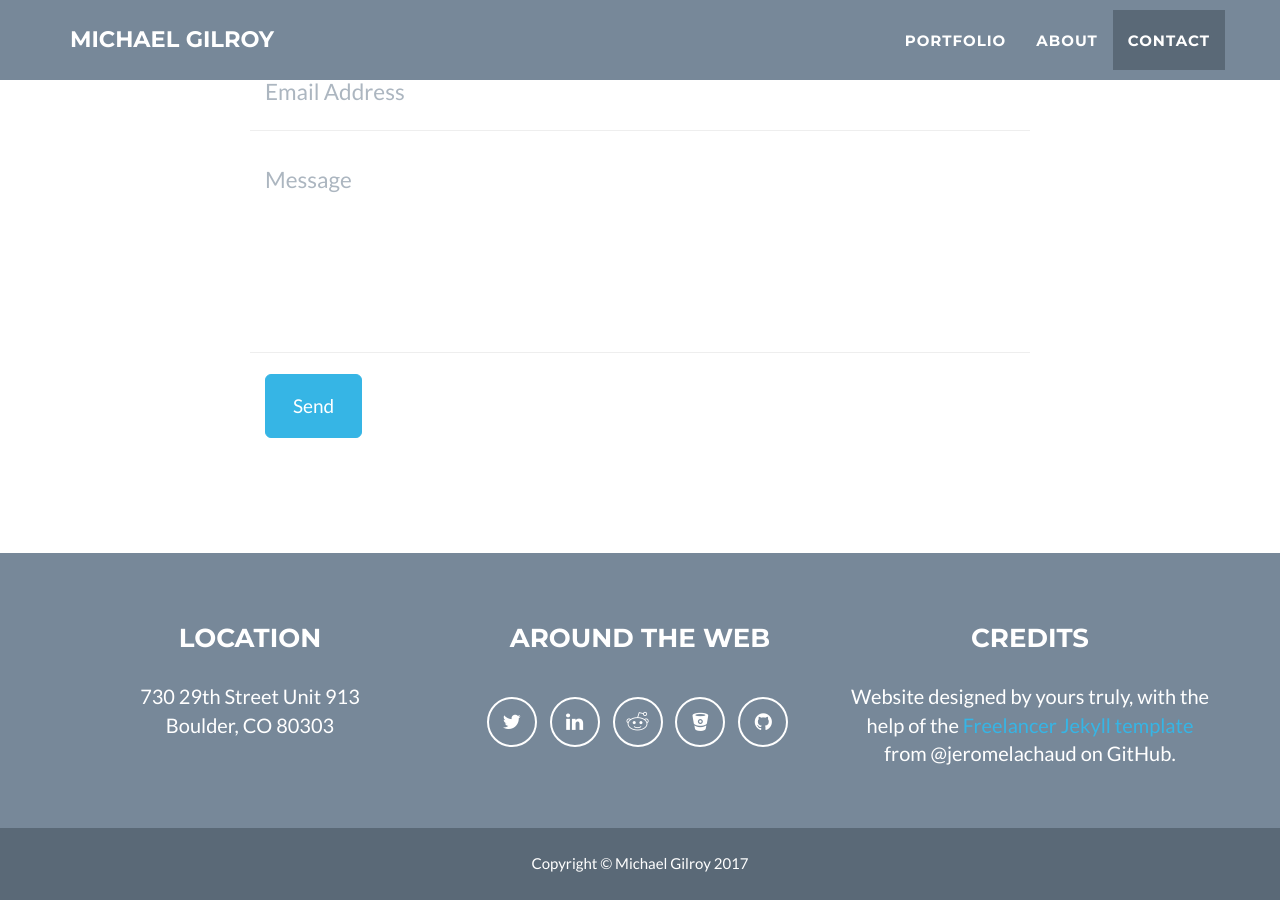
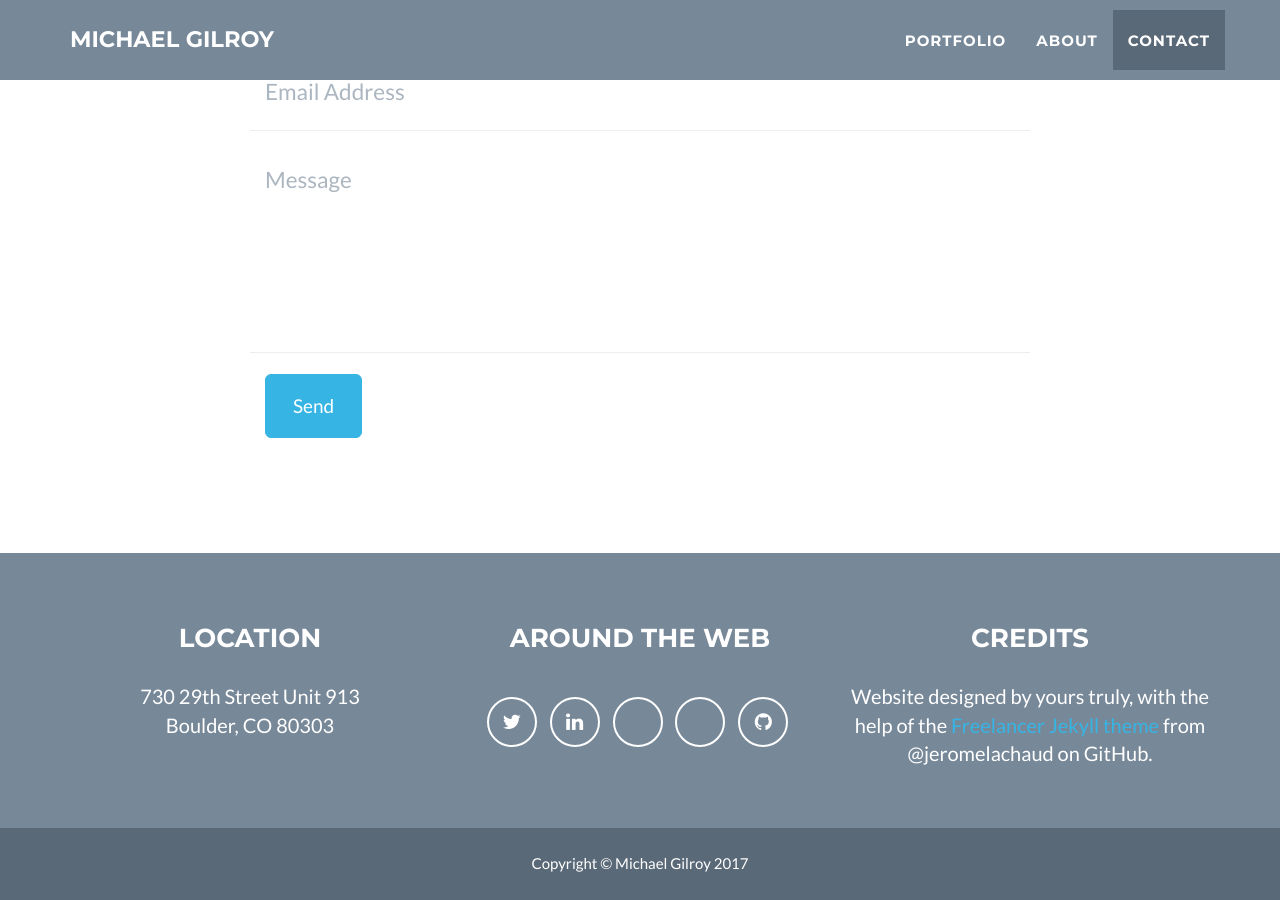
Before and after one commit to gilroy/gilroy.github.io, a Jekyll site: the page built from index.html, in a window 1280 px wide and 900 px high, scrolled down 2653 px. Built offline with Jekyll 4.4.1, drawn with Linux system fonts in a browser that asks for light colours; some of the changed lines change nothing that is shown.

Commit message:
Modified footer social media

```diff
--- a/_config.yml
+++ b/_config.yml
@@ -43,10 +43,10 @@ social:
     url: http://twitter.com/michaeljgilroy
   - title: linkedin
     url: http://linkedin.com/in/michaeljgilroy
-  - title: reddit
-    url: http://stackoverflow.com/questions/tagged/jekyll
-  - title: bitbucket
-    url: http://bitbucket.org/jekyll
+  - title: quora.com
+    url: http://quora.com/profile/Michael-Gilroy-2
+  - title: keybase.io
+    url: http://keybase.io/gilroy
   - title: github
     url: http://github.com/gilroy
 
@@ -56,7 +56,7 @@ address:
   - line: Boulder, CO 80303
 
 # Credits content
-credits: 'Website designed by yours truly, with the help of the <a href="http://github.com/jeromelachaud/freelancer-theme">Freelancer Jekyll template</a> from @jeromelachaud on GitHub.'
+credits: 'Website designed by yours truly, with the help of the <a href="http://github.com/jeromelachaud/freelancer-theme">Freelancer Jekyll theme</a> from @jeromelachaud on GitHub.'
 
 # Build settings
 markdown: kramdown
```
